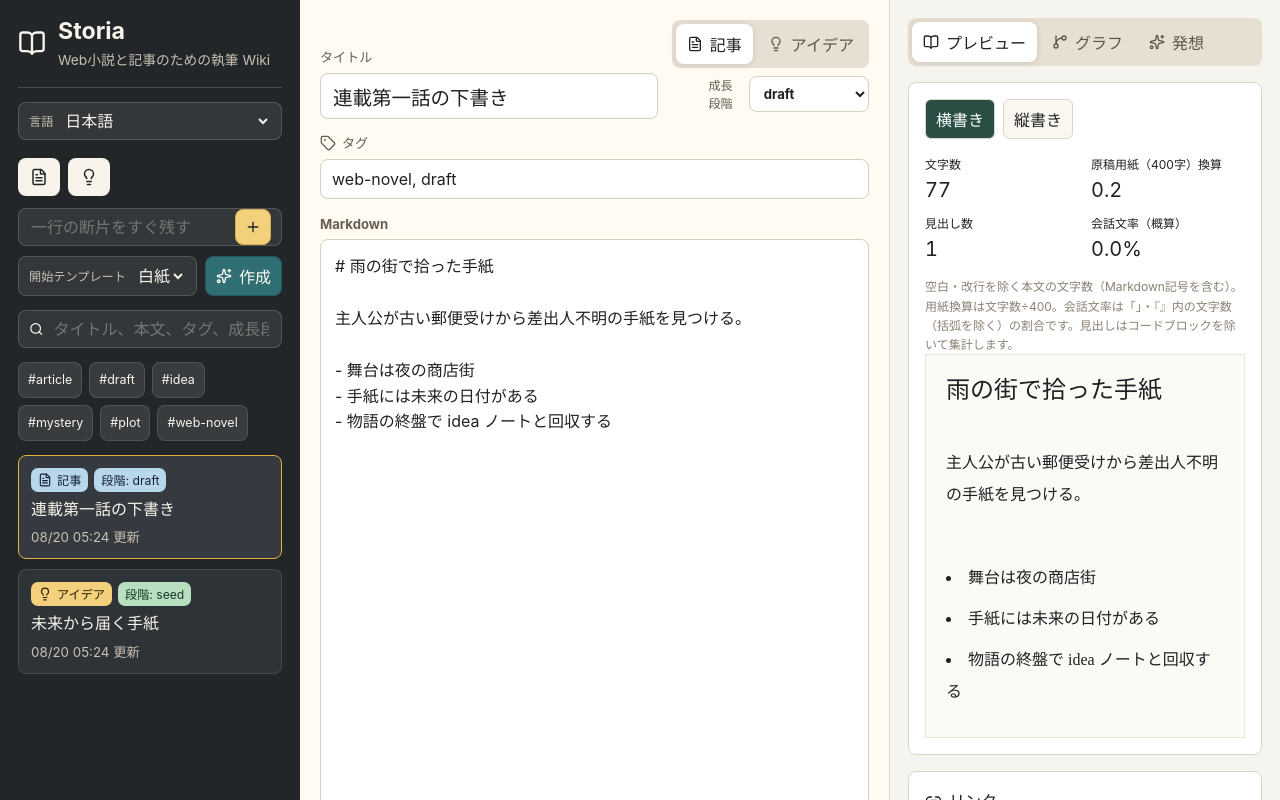
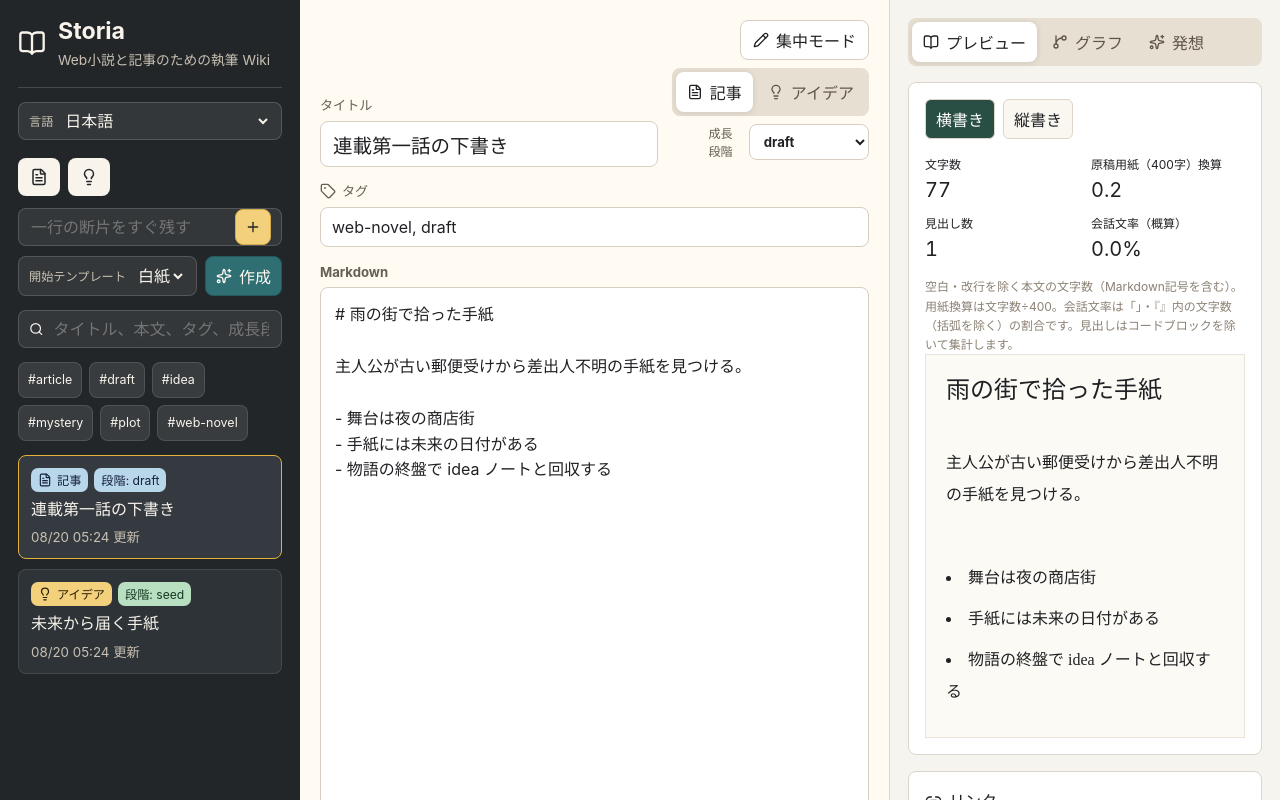
Before and after one commit to hitenkoku/Storia, a React (Vite) app: page / in a window 1280 px wide. Shown: the top 800 px of the page. Built offline with nearby package versions, Linux system fonts and the light colour scheme.

Commit message:
Add focus mode for distraction-free writing

```diff
--- a/src/App.css
+++ b/src/App.css
@@ -350,6 +350,46 @@ button {
   display: grid;
   gap: 8px;
   justify-items: end;
+}
+
+.focus-toggle {
+  display: inline-flex;
+  align-items: center;
+  justify-content: center;
+  gap: 7px;
+  min-height: 36px;
+  padding: 7px 12px;
+  border: 1px solid #d8cec0;
+  border-radius: 8px;
+  color: #202124;
+  background: #ffffff;
+}
+
+.focus-toggle[aria-pressed="true"] {
+  background: #e7dfd2;
+}
+
+.focus-toggle:focus-visible {
+  outline: 2px solid #675f54;
+  outline-offset: 3px;
+}
+
+.app-shell.focus-mode {
+  grid-template-columns: minmax(0, 1fr);
+}
+
+.focus-mode > .library-pane,
+.focus-mode > .knowledge-pane {
+  display: none;
+}
+
+.focus-mode > .editor-pane {
+  width: 100%;
+  max-width: 1000px;
+  min-width: 0;
+  min-height: 100vh;
+  margin-inline: auto;
+  border-inline: 1px solid #ded6c9;
 }
 
 .growth-select {
--- a/src/App.tsx
+++ b/src/App.tsx
@@ -163,6 +163,9 @@ const UI_TEXT = {
     updated: "更新",
     stage: "段階",
     title: "タイトル",
+    focusMode: "集中モード",
+    exitFocusMode: "集中モードを終了",
+    focusHelp: "Escキーでも終了できます。",
     documentType: "ドキュメント種別",
     growth: "成長段階",
     sproutArticle: "記事へ発芽",
@@ -233,6 +236,9 @@ const UI_TEXT = {
     updated: "updated",
     stage: "stage",
     title: "Title",
+    focusMode: "Focus mode",
+    exitFocusMode: "Exit focus mode",
+    focusHelp: "You can also exit with Esc.",
     documentType: "Document type",
     growth: "Growth",
     sproutArticle: "Sprout into article",
@@ -682,6 +688,8 @@ function App() {
   const [query, setQuery] = useState("");
   const [draft, setDraft] = useState<Draft>(() => makeDraft(workspace.items[0]));
   const [verticalReading, setVerticalReading] = useState(false);
+  const [focusMode, setFocusMode] = useState(false);
+  const focusToggleRef = useRef<HTMLButtonElement>(null);
   const [view, setView] = useState<"preview" | "graph" | "spark">("preview");
   const [quickCapture, setQuickCapture] = useState("");
   const [startTemplate, setStartTemplate] = useState<StartTemplate>("blank");
@@ -698,6 +706,20 @@ function App() {
   const typeLabels = TYPE_LABELS[locale];
   const linkKindLabels = LINK_KIND_LABELS[locale];
   const startTemplateLabels = START_TEMPLATE_LABELS[locale];
+
+  useEffect(() => {
+    if (!focusMode) return;
+    const exitOnEscape = (event: KeyboardEvent) => {
+      // Escape may belong to an IME candidate list or an open native control.
+      if (event.key !== "Escape" || event.isComposing || event.keyCode === 229 || event.defaultPrevented) return;
+      if (event.target instanceof HTMLSelectElement) return;
+      event.preventDefault();
+      setFocusMode(false);
+      focusToggleRef.current?.focus();
+    };
+    window.addEventListener("keydown", exitOnEscape);
+    return () => window.removeEventListener("keydown", exitOnEscape);
+  }, [focusMode]);
 
   const persistTimer = useRef<ReturnType<typeof setTimeout> | null>(null);
   const workspaceRef = useRef(workspace);
@@ -1140,7 +1162,7 @@ function App() {
   };
 
   return (
-    <main className="app-shell">
+    <main className={`app-shell${focusMode ? " focus-mode" : ""}`}>
       <aside className="library-pane" aria-label={text.libraryAriaLabel}>
         <div className="brand-block">
           <BookOpen size={28} aria-hidden="true" />
@@ -1265,6 +1287,17 @@ function App() {
               />
             </div>
             <div className="editor-actions">
+              <button
+                ref={focusToggleRef}
+                className="focus-toggle"
+                type="button"
+                aria-pressed={focusMode}
+                title={focusMode ? text.focusHelp : undefined}
+                onClick={() => setFocusMode((current) => !current)}
+              >
+                <Pencil size={16} aria-hidden="true" />
+                {focusMode ? text.exitFocusMode : text.focusMode}
+              </button>
               <div className="segmented-control" aria-label={text.documentType}>
                 <button
                   type="button"
```
